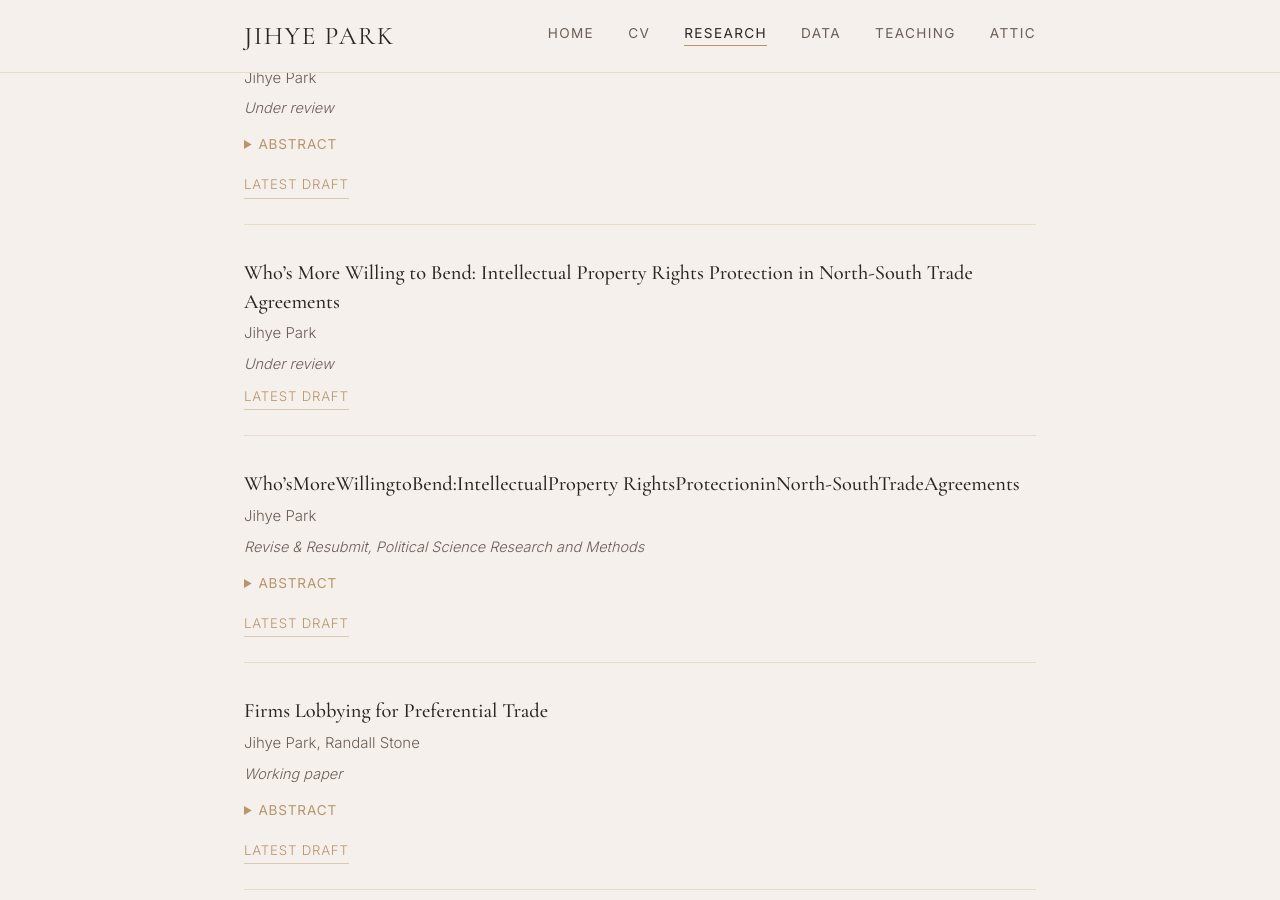
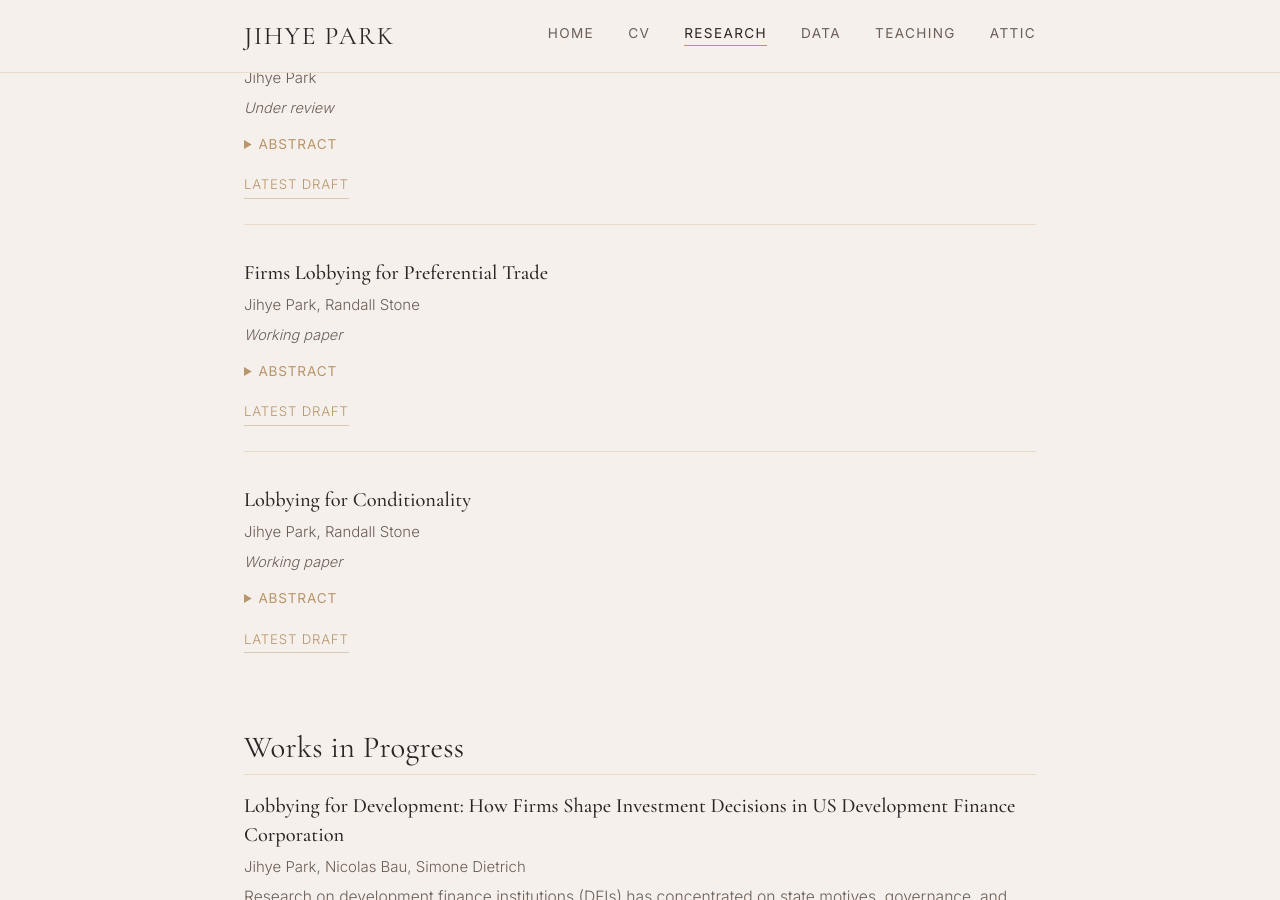
Before and after one commit to jacqpark/jacqpark.github.io, a Jekyll site: the page built from research.md, in a window 1280 px wide and 900 px high, scrolled down 1158 px. Built offline with Jekyll 4.4.1, drawn with Linux system fonts in a browser that asks for light colours.

Commit message:
yml cleaned

```diff
--- a/_data/publications.yml
+++ b/_data/publications.yml
@@ -66,13 +66,6 @@
     Aspects of Intellectual Property Rights (TRIPS). Despite sustained resistance from developing countries, the United States has successfully promoted TRIPS-plus provisions through preferential trade
     agreements, with other advanced economies following. This study attributes US success in diffusing TRIPS-plus standards to the interaction between corporate lobbying and development finance allocation.
     Using National Trade Estimate (NTE) reports from 19 to 2022,
-- title: 'Who’s More Willing to Bend: Intellectual Property Rights Protection in North-South Trade Agreements'
-  authors: Jihye Park
-  category: working-papers
-  github_pdf: papers/working-papers/02__whos-more-willing-to-bend__UR.pdf
-  year: 2025
-  status: Under review
-  sort_order: 2
 - title: Firms Lobbying for Preferential Trade
   authors: Jihye Park, Randall Stone
   category: working-papers
@@ -101,11 +94,3 @@
     to the initiation of IMF program negotiations and find that US financial firms shift their lobbying efforts when the Fund negotiates with countries where they have investments. Money-center banks and
     non-banking financial firms shift in opposite directions, which makes their lobbying portfolios converge: banks reduce their lobbying about banking and increase lobbying about finance, while non-bank
     financial firms decrease lobbying about finance and increase lobbying about banking.'
-- title: Who’sMoreWillingtoBend:IntellectualProperty RightsProtectioninNorth-SouthTradeAgreements
-  authors: Jihye Park
-  status: Revise & Resubmit, Political Science Research and Methods
-  category: working-papers
-  github_pdf: papers/working-papers/02__whos-more-willing-to-bend__RR-PSRM.pdf
-  year: 2025
-  sort_order: 2
-  abstract: ''
```
